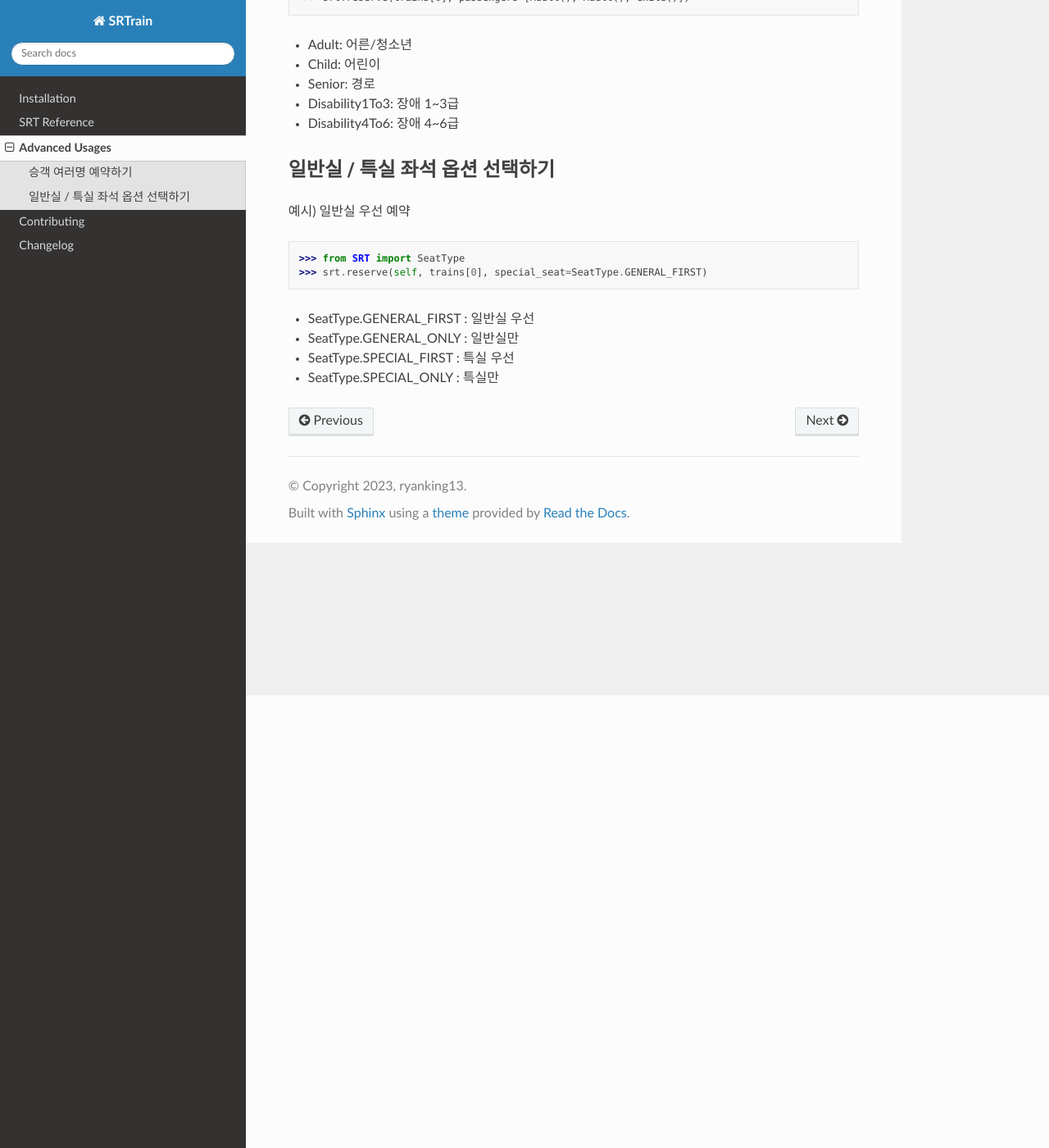
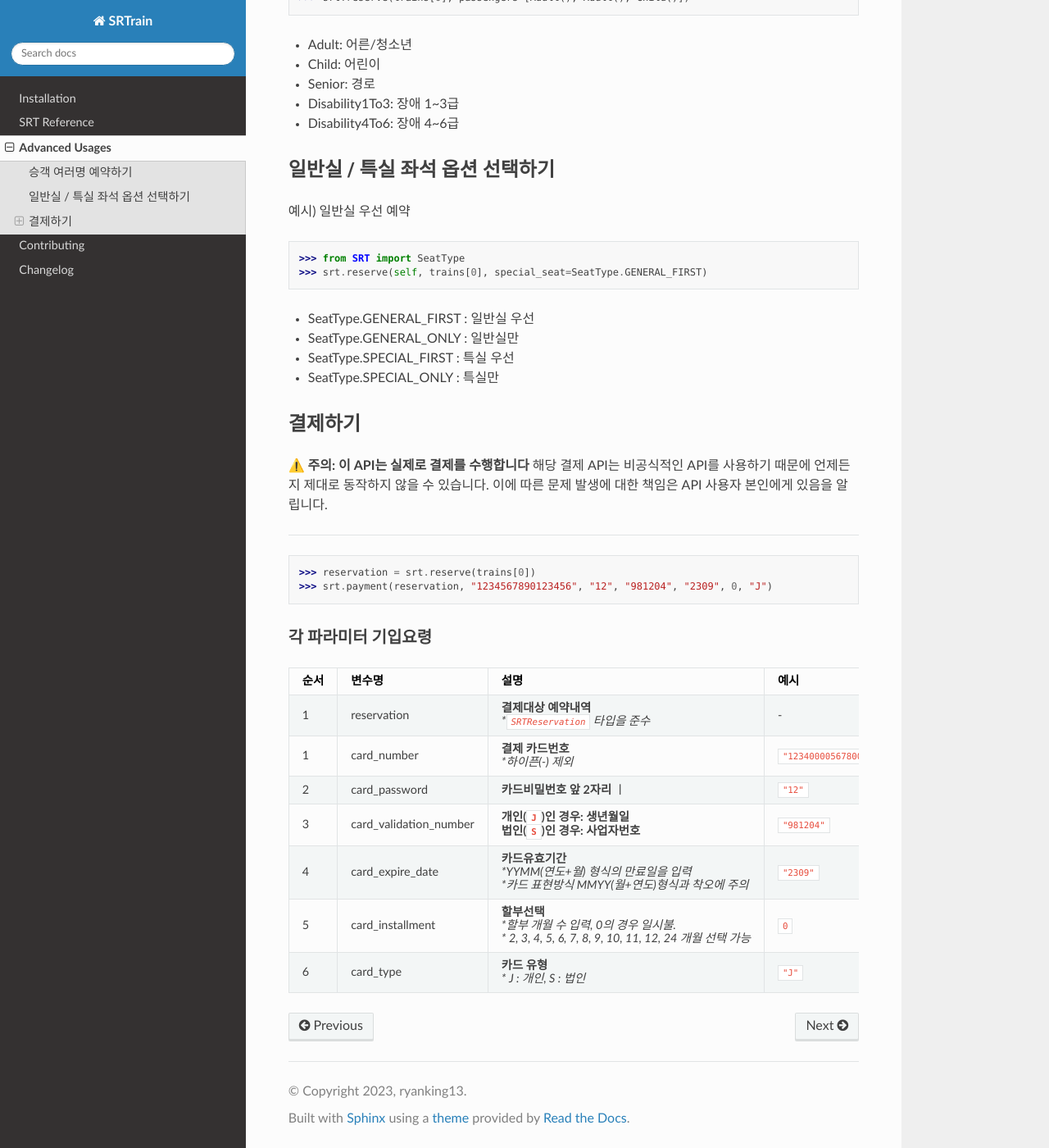
Before and after one commit to ryanking13/SRT, a Sphinx documentation site: the page built from docs/advanced.md, in a window 1280 px wide and 1400 px high, scrolled down 552 px. Shown: the whole window at 82% size. Built offline with Sphinx 7.4.7 and the Read the Docs theme 2.0.0, drawn with Linux system fonts in a browser that asks for light colours.

Commit message:
add: Advanced Docs 결제하기 내용 추가

````diff
--- a/docs/advanced.md
+++ b/docs/advanced.md
@@ -15,6 +15,7 @@ SRT 로그인, 승차표 찾기 설명은 생략합니다.
 Highly inspired by [@dotaitch](https://github.com/dotaitch).
 
 예시) 어른 2명, 어린이 1명 예약
+
 ```python
 >>> from SRT.passenger import Adult, Child
 >>> srt.reserve(trains[0], passengers=[Adult(), Adult(), Child()])
@@ -29,6 +30,7 @@ Highly inspired by [@dotaitch](https://github.com/dotaitch).
 ## 일반실 / 특실 좌석 옵션 선택하기
 
 예시) 일반실 우선 예약
+
 ```python
 >>> from SRT import SeatType
 >>> srt.reserve(self, trains[0], special_seat=SeatType.GENERAL_FIRST)
@@ -38,3 +40,28 @@ Highly inspired by [@dotaitch](https://github.com/dotaitch).
 - SeatType.GENERAL_ONLY : 일반실만
 - SeatType.SPECIAL_FIRST : 특실 우선
 - SeatType.SPECIAL_ONLY : 특실만
+
+## 결제하기
+
+**⚠️ 주의: 이 API는 실제로 결제를 수행합니다**
+해당 결제 API는 비공식적인 API를 사용하기 때문에 언제든지 제대로 동작하지 않을 수 있습니다.
+이에 따른 문제 발생에 대한 책임은 API 사용자 본인에게 있음을 알립니다.
+
+---
+
+```python
+>>> reservation = srt.reserve(trains[0])
+>>> srt.payment(reservation, "1234567890123456", "12", "981204", "2309", 0, "J")
+```
+
+### 각 파라미터 기입요령
+
+| 순서 | 변수명                 | 설명                                                                                                                  | 예시                 | 기본 값 |
+| ---- | ---------------------- | --------------------------------------------------------------------------------------------------------------------- | -------------------- | ------- |
+| 1    | reservation            | **결제대상 예약내역** <br>_\*`SRTReservation` 타입을 준수_                                                            | -                    | -       |
+| 1    | card_number            | **결제 카드번호** <br>_\*하이픈(-) 제외_                                                                              | `"1234000056780000"` | -       |
+| 2    | card_password          | **카드비밀번호 앞 2자리** ㅣ                                                                                          | `"12"`               | -       |
+| 3    | card_validation_number | **개인(`J`)인 경우: 생년월일<br>법인(`S`)인 경우: 사업자번호**                                                        | `"981204"`           | -       |
+| 4    | card_expire_date       | **카드유효기간** <br>_\*YYMM(연도+월) 형식의 만료일을 입력<br>\*카드 표현방식 MMYY(월+연도)형식과 착오에 주의_        | `"2309"`             | -       |
+| 5    | card_installment       | **할부선택** <br>_\*할부 개월 수 입력, 0의 경우 일시불.<br> \* 2, 3, 4, 5, 6, 7, 8, 9, 10, 11, 12, 24 개월 선택 가능_ | `0`                  | `0`     |
+| 6    | card_type              | **카드 유형** <br>_\* J : 개인, S : 법인_                                                                             | `"J"`                | `"J"`   |
````
